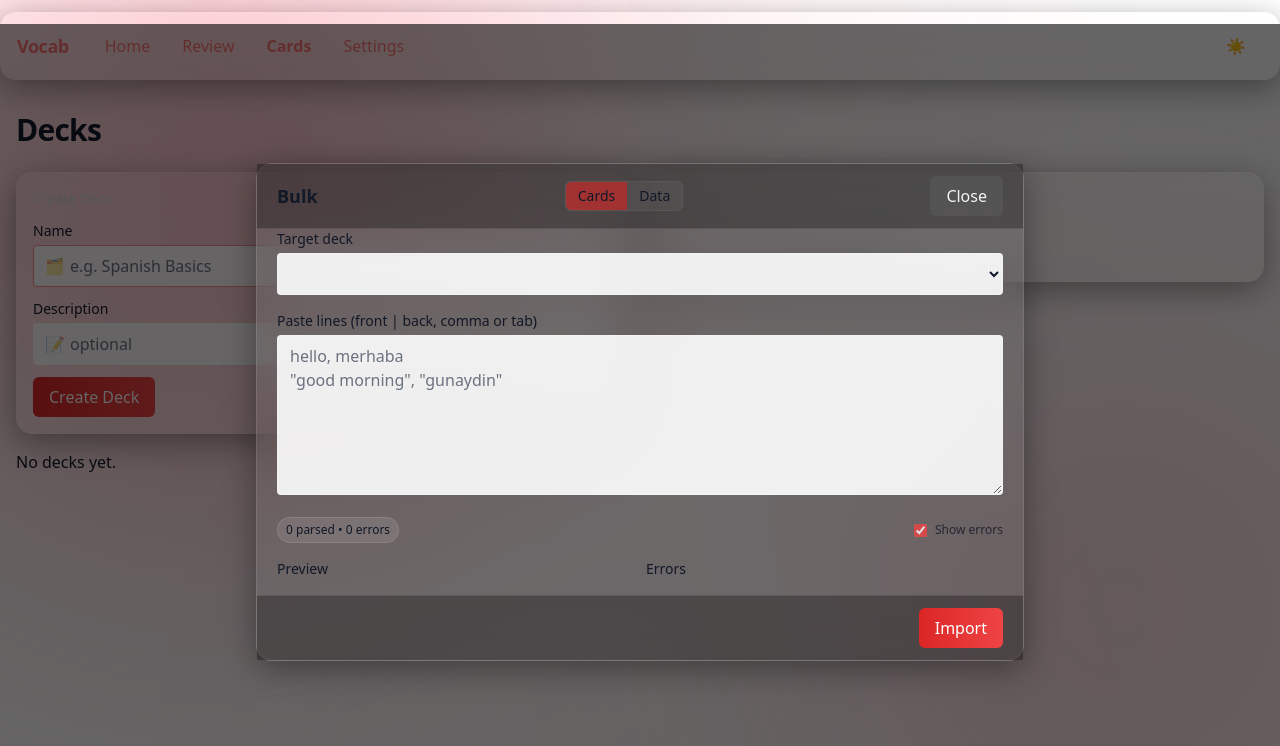
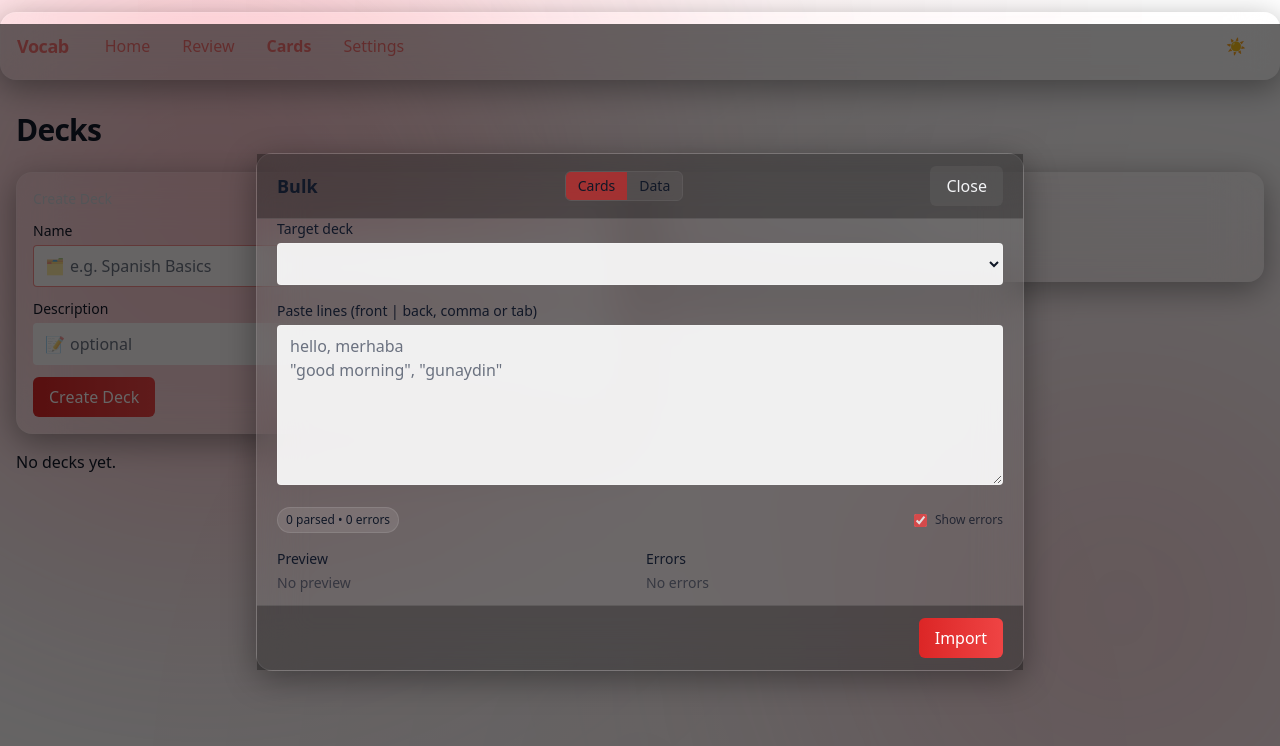
Before and after one commit to UmutYLCN/VocabWebSite, a React (Vite) app: page /decks in a window 1280 px wide. Both pictures are taken after a click on the button "Open Bulk Add". Shown: the top 746 px of the page. Built offline with nearby package versions, Linux system fonts and the light colour scheme.

Commit message:
ux(bulk modal): add 'No preview' and 'No errors' fallbacks to Cards tab to match Data tab

```diff
--- a/src/components/BulkAddModal.tsx
+++ b/src/components/BulkAddModal.tsx
@@ -179,6 +179,7 @@ export default function BulkAddModal({
                     {preview.slice(0, 50).map((p, i) => (
                       <li key={i} className="text-gray-300">{p.front} <span className="opacity-60">→</span> {p.back}</li>
                     ))}
+                    {preview.length === 0 && <li className="opacity-60">No preview</li>}
                     {preview.length > 50 && <li className="opacity-60">…</li>}
                   </ul>
                 </div>
@@ -189,6 +190,7 @@ export default function BulkAddModal({
                       {errors.map((e, i) => (
                         <li key={i} className="text-red-300">Line {e.line}: {e.reason} — <span className="opacity-70">{e.raw}</span></li>
                       ))}
+                      {errors.length === 0 && <li className="opacity-60">No errors</li>}
                     </ul>
                   </div>
                 )}
```
